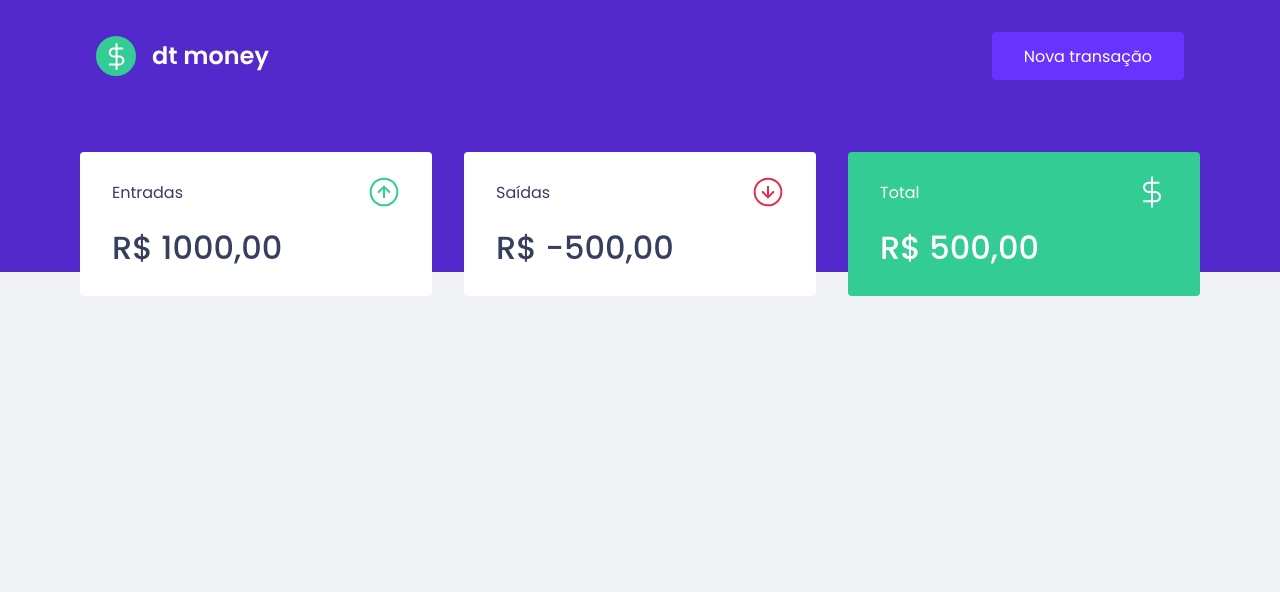
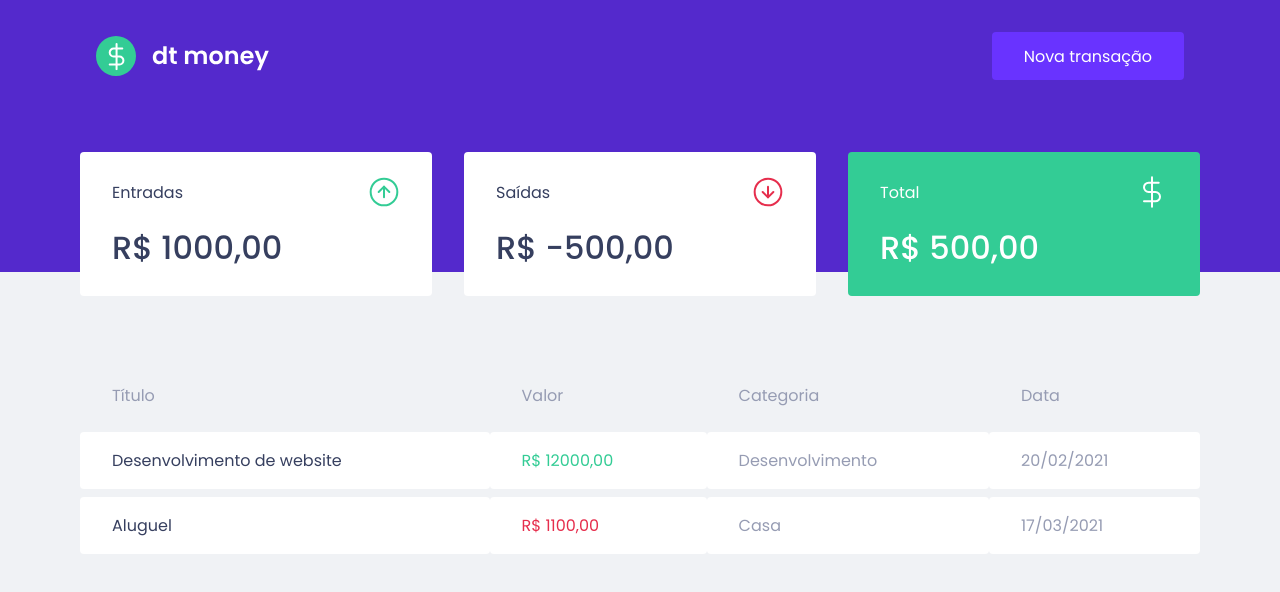
Before and after one commit to AffonsoMonteiro/ignite-rocketseat, a React (Create React App) app in the folder dt-money/: page / in a window 1280 px wide. Shown: the top 592 px of the page. Built offline with nearby package versions, Linux system fonts and the light colour scheme; no server answers.

Commit message:
create transactiontable

```diff
--- a/dt-money/src/components/Dashboard/index.tsx
+++ b/dt-money/src/components/Dashboard/index.tsx
@@ -1,12 +1,14 @@
 import React from "react";
 import { Summary } from "../Summary";
+import { TransactionsTable } from "../TransactionsTable";
+
 import { Container } from "./styles";
-
 
 export function Dashboard() {
   return(
     <Container>
       <Summary />
+      <TransactionsTable />
     </Container>
   )
 }
--- /dev/null
+++ b/dt-money/src/components/TransactionsTable/index.tsx
@@ -0,0 +1,42 @@
+import { useEffect } from 'react'
+import {Container} from './styles'
+
+export function TransactionsTable() {
+
+  useEffect(() => {
+    fetch('http://localhost:3000//api/transactions/')
+    .then(response => response.json())
+    .then(data => console.log(data))
+  }, [])
+
+  return(
+    <Container>
+      <table>
+        <thead>
+          <tr>
+            <th>Título</th>
+            <th>Valor</th>
+            <th>Categoria</th>
+            <th>Data</th>
+          </tr>
+        </thead>
+
+        <tbody>
+          <tr>
+            <td >Desenvolvimento de website</td>
+            <td className="deposit">R$ 12000,00</td>
+            <td>Desenvolvimento</td>
+            <td>20/02/2021</td>
+          </tr>
+          <tr>
+            <td>Aluguel</td>
+            <td  className="withdraw">R$ 1100,00</td>
+            <td>Casa</td>
+            <td>17/03/2021</td>
+          </tr>
+
+        </tbody>
+      </table>
+    </Container>
+  )
+}
--- /dev/null
+++ b/dt-money/src/components/TransactionsTable/styles.ts
@@ -0,0 +1,40 @@
+import styled from 'styled-components'
+
+export const Container = styled.div `
+  margin-top: 4rem;
+
+  table {
+    width: 100%;
+    border-spacing: 0 0.5rem;
+
+    th {
+      color: var(--text-body);
+      font-weight: 400;
+      padding: 1rem 2rem;
+      text-align: left;
+      line-height: 1.5rem;
+    }
+
+    td {
+      padding: 1rem 2rem;
+      border: 0;
+      background: var(--shape);
+      color: var(--text-body);
+      border-radius: .25rem;
+
+      &:first-child {
+        color: var(--text-title);
+      }
+
+      &.deposit {
+        color: var(--green);
+      }
+
+      &.withdraw {
+        color: var(--red);
+      }
+
+    }
+
+  }
+`
```
